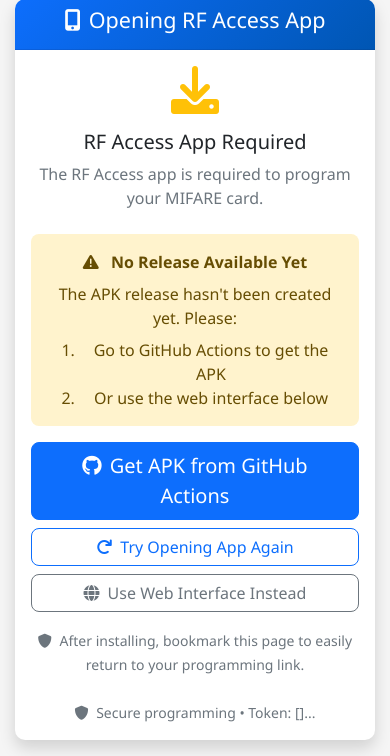
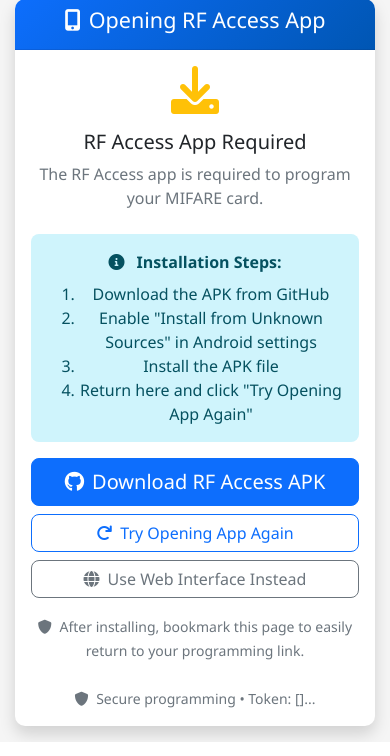
Before and after one commit to Levit513/mifare-card-programmer, a Flask app: template templates/mobile_redirect.html in a window 390 px wide. Shown: the part 121-877 px from the top of the page. Run offline with Flask 3, Linux system fonts and the light colour scheme; tables that the repository leaves empty hold one stand-in row (values such as "Sample post"); the template is opened without the code that fills it: values that come from a table or form of the project are taken from there, most other values are stand-ins (such as "Sample title", 1, 10 or a date in 2020).

Commit message:
Update mobile redirect to use actual v1.0.0 release APK download link

```diff
--- a/templates/mobile_redirect.html
+++ b/templates/mobile_redirect.html
@@ -23,20 +23,21 @@
                     <h5>RF Access App Required</h5>
                     <p class="text-muted mb-4">The RF Access app is required to program your MIFARE card.</p>
 
-                    <div class="alert alert-warning mb-3">
-                        <i class="fas fa-exclamation-triangle me-2"></i>
-                        <strong>No Release Available Yet</strong>
-                        <p class="mb-2 mt-2">The APK release hasn't been created yet. Please:</p>
-                        <ol class="mb-0">
-                            <li>Go to GitHub Actions to get the APK</li>
-                            <li>Or use the web interface below</li>
+                    <div class="alert alert-info mb-3">
+                        <i class="fas fa-info-circle me-2"></i>
+                        <strong>Installation Steps:</strong>
+                        <ol class="mb-0 mt-2">
+                            <li>Download the APK from GitHub</li>
+                            <li>Enable "Install from Unknown Sources" in Android settings</li>
+                            <li>Install the APK file</li>
+                            <li>Return here and click "Try Opening App Again"</li>
                         </ol>
                     </div>
 
                     <div class="d-grid gap-2">
-                        <a href="https://github.com/Levit513/RF-Access/actions"
+                        <a href="https://github.com/Levit513/RF-Access/releases/download/v1.0.0/app-debug.apk"
                            class="btn btn-primary btn-lg" target="_blank" id="downloadApk">
-                            <i class="fab fa-github me-2"></i>Get APK from GitHub Actions
+                            <i class="fab fa-github me-2"></i>Download RF Access APK
                         </a>
                         <button class="btn btn-outline-primary" onclick="tryAppAgain()">
                             <i class="fas fa-redo me-2"></i>Try Opening App Again
```
